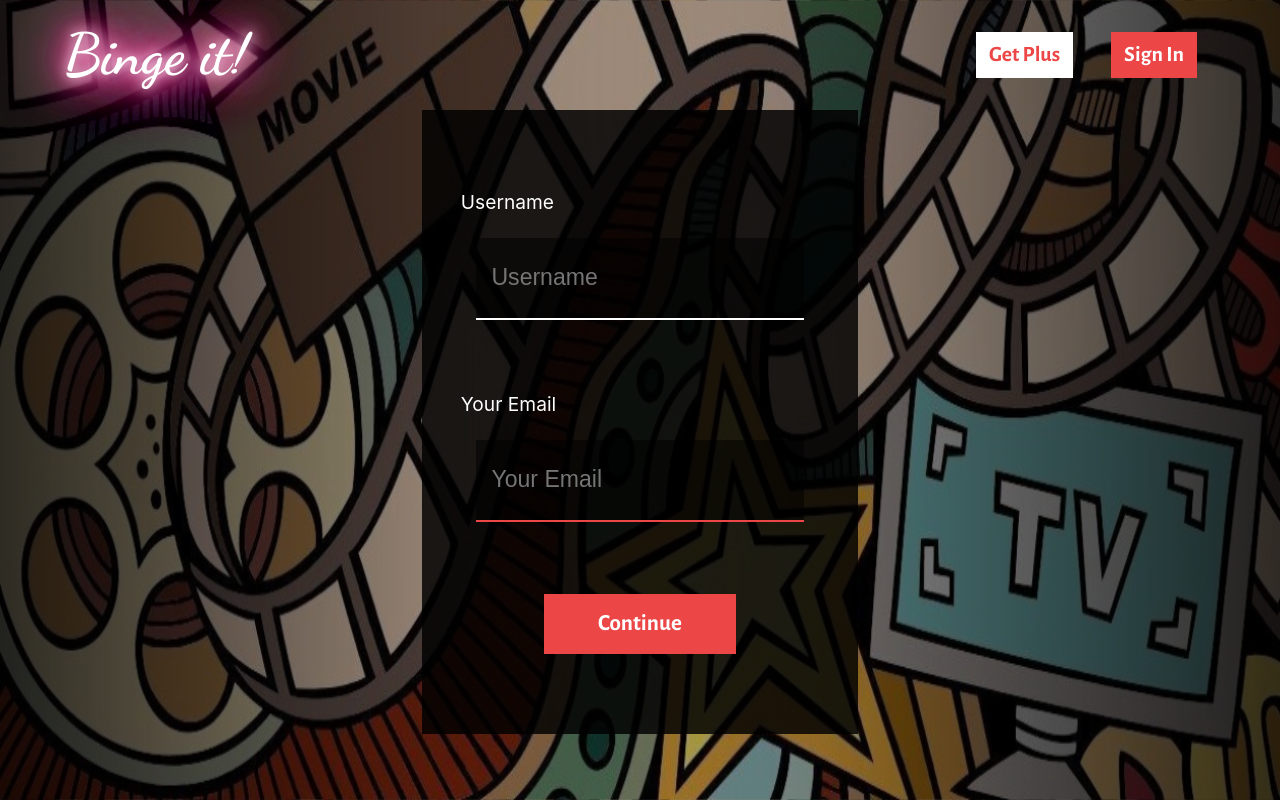
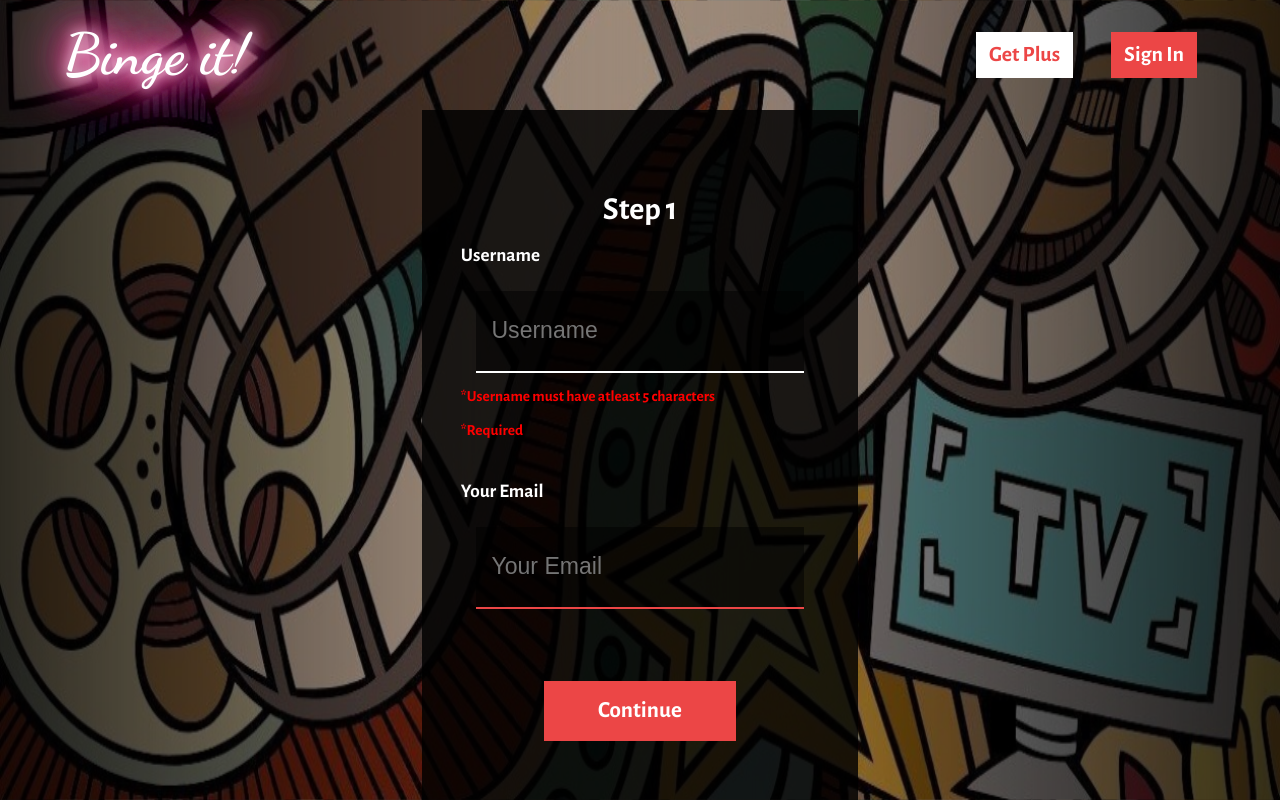
Before and after one commit to MovieRecommenderSystem/MovieRecommenderSystem, a React (Create React App) app: page /signup in a window 1280 px wide. Shown: the top 800 px of the page. Built offline with nearby package versions, Linux system fonts and the light colour scheme.

Commit message:
[Added partial validation]

```diff
--- a/src/components/Landing/Landing.js
+++ b/src/components/Landing/Landing.js
@@ -14,7 +14,7 @@ class Landing extends Component {
     componentDidMount() {
         this.interval = setInterval(() => {
             this.setState({ animate: !this.state.animate });
-        }, 5000);
+        }, 2500);
     }
     componentWillUnmount() {
         clearInterval(this.interval);
--- a/src/components/UI/Footer/Footer.js
+++ b/src/components/UI/Footer/Footer.js
@@ -12,7 +12,7 @@ const Footer = (props) => {
                 <li><i className="fab fa-twitter-square"></i></li>
                 <li><i className="fab fa-youtube-square"></i></li>
             </ul>
-            <p className={classes.P}>Made with <i className="fas fa-heart"></i> by Team ©Binge it</p>
+            <p className={classes.P}>©Binge it</p>
         </Aux>
     );
 };
--- a/src/components/UI/Footer/Footer.module.css
+++ b/src/components/UI/Footer/Footer.module.css
@@ -15,9 +15,6 @@
   -webkit-background-clip: text;
   background-clip: text;
   -webkit-text-fill-color: transparent;
-}
-:global .fa-heart{
-  color: red;
 }
 :global .fa-facebook-square:hover {
   color: #1873ea;
--- a/src/components/UI/Input/Input.js
+++ b/src/components/UI/Input/Input.js
@@ -4,20 +4,42 @@ import classes from "./Input.module.css";
 import Aux from "../../../hoc/Aux/Aux";
 
 const Input = (props) => {
+    let validProps = [];
+    for (let key in props.isValid) {
+        validProps = [...validProps, {[key]: props.isValid[key]}];
+    }
+    let formattedValidProps = validProps.map((validProp) => {
+        let key = Object.keys(validProp)[0]
+        switch (key) {
+            case "minLength":
+                return !validProp[key]&&<p className={classes.validateP}>*Username must have atleast 5 characters</p>;
+            case "required":
+                return !validProp[key]&&<p className={classes.validateP}>*Required</p>;
+            case "pattern":
+                return !validProp[key]&&<p className={classes.validateP}>*Special characters not allowed</p>;
+            default:
+                return <p className={classes.validateP}>*Somethinng weird!</p>;
+        }
+    });
     return (
         <Aux>
-            <label className={classes.Label} htmlFor={props.id}>{props.label}</label>
+            <label className={classes.Label} htmlFor={props.id}>
+                {props.label}
+            </label>
             <input
-                className={classes.Input}
+                className={classes.Input + " " + (props.error && classes.Error)}
                 id={props.id}
+                onKeyPress={props.onKeyPress}
                 value={props.value}
-                onChange={(event)=>props.onChange(event,props.id)}
+                onChange={(event) => props.onChange(event, props.id)}
+                autoComplete={props.autoComplete}
                 type={props.type}
                 name={props.name}
                 placeholder={props.placeholder}
                 required={props.required}
                 autoFocus={props.autofocus}
             />
+            {formattedValidProps}
         </Aux>
     );
 };
--- a/src/components/UI/Input/Input.module.css
+++ b/src/components/UI/Input/Input.module.css
@@ -6,9 +6,13 @@
     padding: 5vh 1.2vw;
     box-sizing: border-box;
     margin-top: 3vh;
-    margin-bottom: 9vh;
+    /* margin-bottom: 7vh; */
     font-size: 1.8vw;
     color: white;
+}
+.Input[id="dob"]{
+    background-color: rgb(122, 122, 122, 0.493);
+    width: 25.5vw;
 }
 .Input:focus{
     outline: none;
@@ -24,4 +28,21 @@
     font-size: 1.5vw;
     display: block;
     /* right: 3vw; */
+    margin-top: 5vh;
 }
+.Label:first-of-type{
+    margin-top: 0;
+}
+.validateP{
+    font-family: "Alegreya Sans", sans-serif;
+    color: rgb(255, 0, 0);
+    font-size: 1.2vw;
+    text-align: left;
+}
+.Error.Input:focus{
+    border-bottom-color: red;
+}
+.Error{
+    border-bottom: none;
+    border: 0.2vw solid red;
+}
--- a/src/containers/SignUp/SignUp.js
+++ b/src/containers/SignUp/SignUp.js
@@ -14,11 +14,29 @@ class SignUp extends Component {
       id: 0,
       show: true,
     },
-    username: "",
-    email: "",
-    password: "",
-    phone: "",
+    username: {
+      value: "",
+      isValid: {
+        minLength: false,
+        required: false,
+        pattern: true,
+      },
+    },
+    email: {
+      value: "",
+      isValid: true,
+    },
+    password: {
+      value: "",
+      isValid: true,
+    },
+    phone: {
+      value: "",
+      isValid: true,
+    },
     gender: "",
+    dob: new Date(),
+    uniqueUsername: true,
   };
   onContinueHandler = () => {
     this.setState({
@@ -26,23 +44,47 @@ class SignUp extends Component {
         id: this.state.auxRendered.id + 1,
       },
     });
+    // axios request to check if username is unique and email is not registered
+  };
+  onBackHandler = () => {
+    this.setState({
+      auxRendered: {
+        id: this.state.auxRendered.id - 1,
+      },
+    });
   };
   onChangeHandler = (event, inputType) => {
     switch (inputType) {
       case "username":
-        this.setState({ username: event.target.value });
+        const pattern = /[ `!@#$%^&*()_+\-=\[\]{};':"\\|,.<>\/?~]/;
+        const minLength = event.target.value.length >= 5;
+        const checkPattern = !pattern.test(event.target.value);
+        const required = event.target.value.length > 0;
+        this.setState({
+          username: {
+            value: event.target.value,
+            isValid: {
+              minLength: minLength,
+              pattern: checkPattern,
+              required: required,
+            },
+          },
+        });
         break;
       case "email":
-        this.setState({ email: event.target.value });
+        this.setState({ email: { value: event.target.value } });
         break;
       case "password":
-        this.setState({ password: event.target.value });
+        this.setState({ password: { value: event.target.value } });
         break;
       case "phone":
-        this.setState({ phone: event.target.value });
+        this.setState({ phone: { value: event.target.value } });
         break;
       case "gender":
         this.setState({ gender: event.target.value });
+        break;
+      case "dob":
+        this.setState({ dob: event.target.value });
         break;
       default:
         break;
@@ -57,11 +99,16 @@ class SignUp extends Component {
       <div>
         <NavBar />
         <Modal>
+          <p className={classes.P}>Step {this.state.auxRendered.id + 1}</p>
+          {this.state.auxRendered.id > 0 && (
+            <i className="fas fa-angle-left" onClick={this.onBackHandler}></i>
+          )}
           <form className={classes.Form} onSubmit={this.onSubmitHandler}>
             {this.state.auxRendered.id === 0 && (
               <Fade right opposite when={this.state.show} appear distance="5vw">
                 <Aux>
                   <Input
+                    error={!this.state.uniqueUsername}
                     id="username"
                     type="text"
                     name="username"
@@ -69,16 +116,21 @@ class SignUp extends Component {
                     required
                     label="Username"
                     autofocus
-                    value={this.state.username}
+                    isValid = {this.state.username.isValid}
+                    value={this.state.username.value}
                     onChange={this.onChangeHandler}
                   />
+                  {!this.state.uniqueUsername && (
+                    <p className={classes.validateP}>*Username already taken</p>
+                  )}
                   <Input
                     id="email"
                     type="email"
                     name="email"
+                    autoComplete="true"
                     placeholder="Your Email"
                     required
-                    value={this.state.email}
+                    value={this.state.email.value}
                     label="Your Email"
                     onChange={this.onChangeHandler}
                   />
@@ -94,7 +146,7 @@ class SignUp extends Component {
                     name="password"
                     placeholder="Your Password"
                     required
-                    value={this.state.password}
+                    value={this.state.password.value}
                     autofocus
                     label="Your Password"
                     onChange={this.onChangeHandler}
@@ -120,8 +172,17 @@ class SignUp extends Component {
                     autofocus
                     name="phone"
                     placeholder="Your Phone Number"
-                    value={this.state.phone}
+                    value={this.state.phone.value}
                     label="Your Phone Number"
+                    onChange={this.onChangeHandler}
+                  />
+                  <Input
+                    id="dob"
+                    type="date"
+                    name="dob"
+                    placeholder="Your Birthday"
+                    label="Your Birthday"
+                    value={this.state.dob}
                     onChange={this.onChangeHandler}
                   />
                   <label className={classes.Label} htmlFor="gender">
@@ -159,9 +220,8 @@ class SignUp extends Component {
                 type="button"
                 className={classes.Button}
                 onClick={this.onContinueHandler}
-                value="Continue"/
-              >
-
+                value="Continue"
+              />
             )}
           </form>
         </Modal>
--- a/src/containers/SignUp/SignUp.module.css
+++ b/src/containers/SignUp/SignUp.module.css
@@ -3,6 +3,22 @@
   flex-direction: column;
   margin: auto;
   width: 28vw;
+}
+:global .fa-angle-left {
+  color: black;
+  font-size: 2.5vw;
+  box-sizing: border-box;
+  position: absolute;
+  /* bottom: 5vh; */
+  left: 63vw;
+  top: 20vh;
+  /* margin: auto 2vw; */
+  padding: 1vh 0.9vw;
+  border-radius: 100%;
+  background-color: white;
+}
+:global .fa-angle-left:hover {
+  color: #ec4646;
 }
 .Button {
   font-family: "Alegreya Sans", sans-serif;
@@ -14,7 +30,7 @@
   padding: 2vh 2vw;
   margin: auto;
   width: 15vw;
-  margin-top: 0vh;
+  margin-top: 9vh;
   display: inline-block;
   outline: none;
 }
@@ -38,7 +54,7 @@
   outline: none;
   width: 25vw;
 }
-.Select:focus{
+.Select:focus {
   color: black;
   outline: none;
   background-color: #ccc;
@@ -47,6 +63,21 @@
   color: white;
   text-align: left;
   box-sizing: border-box;
+  display: block;
   font-size: 1.5vw;
-  display: block;
 }
+.P {
+  font-family: "Alegreya Sans", sans-serif;
+  color: rgb(255, 255, 255);
+  font-size: 2.5vw;
+  margin: 0;
+  margin-bottom: 2vh;
+}
+.validateP{
+  font-family: "Alegreya Sans", sans-serif;
+  color: rgb(255, 0, 0);
+  font-size: 1.2vw;
+  text-align: left;
+  /* position: relative;
+  bottom: 10vh; */
+}
--- a/src/index.css
+++ b/src/index.css
@@ -1,8 +1,8 @@
 body {
   margin: 0;
-  font-family: -apple-system, BlinkMacSystemFont, 'Segoe UI', 'Roboto', 'Oxygen',
-    'Ubuntu', 'Cantarell', 'Fira Sans', 'Droid Sans', 'Helvetica Neue',
-    sans-serif;
+  font-family: "Alegreya Sans", -apple-system, BlinkMacSystemFont, "Segoe UI",
+    "Roboto", "Oxygen", "Ubuntu", "Cantarell", "Fira Sans", "Droid Sans",
+    "Helvetica Neue", sans-serif;
   -webkit-font-smoothing: antialiased;
   -moz-osx-font-smoothing: grayscale;
   overflow-x: hidden;
@@ -17,6 +17,6 @@ body {
 }
 
 code {
-  font-family: source-code-pro, Menlo, Monaco, Consolas, 'Courier New',
+  font-family: source-code-pro, Menlo, Monaco, Consolas, "Courier New",
     monospace;
 }
```
